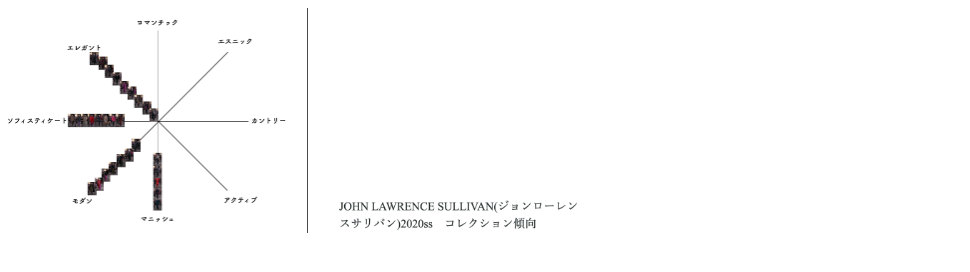
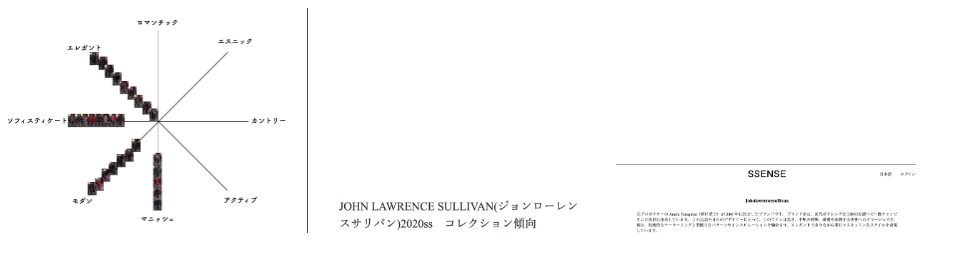
Before and after one commit to yudaiukawa/hatena24, a plain HTML site: page index.html in a window 1280 px wide. Shown: the whole page, without its empty margins (0-970 px from the left). Drawn offline with Linux system fonts and the light colour scheme.

Commit message:
Update index.html

```diff
--- a/index.html
+++ b/index.html
@@ -7,5 +7,6 @@
 <body>
 <img src="スクリーンショット 2020-01-22 17.27.22.png" width="300px">
   <img src="スクリーンショット 2020-01-22 19.30.58.png" width="300px">
+  <img src="スクリーンショット 2020-01-22 19.33.00.png" width="300px">
 </body>
 </html>
```
